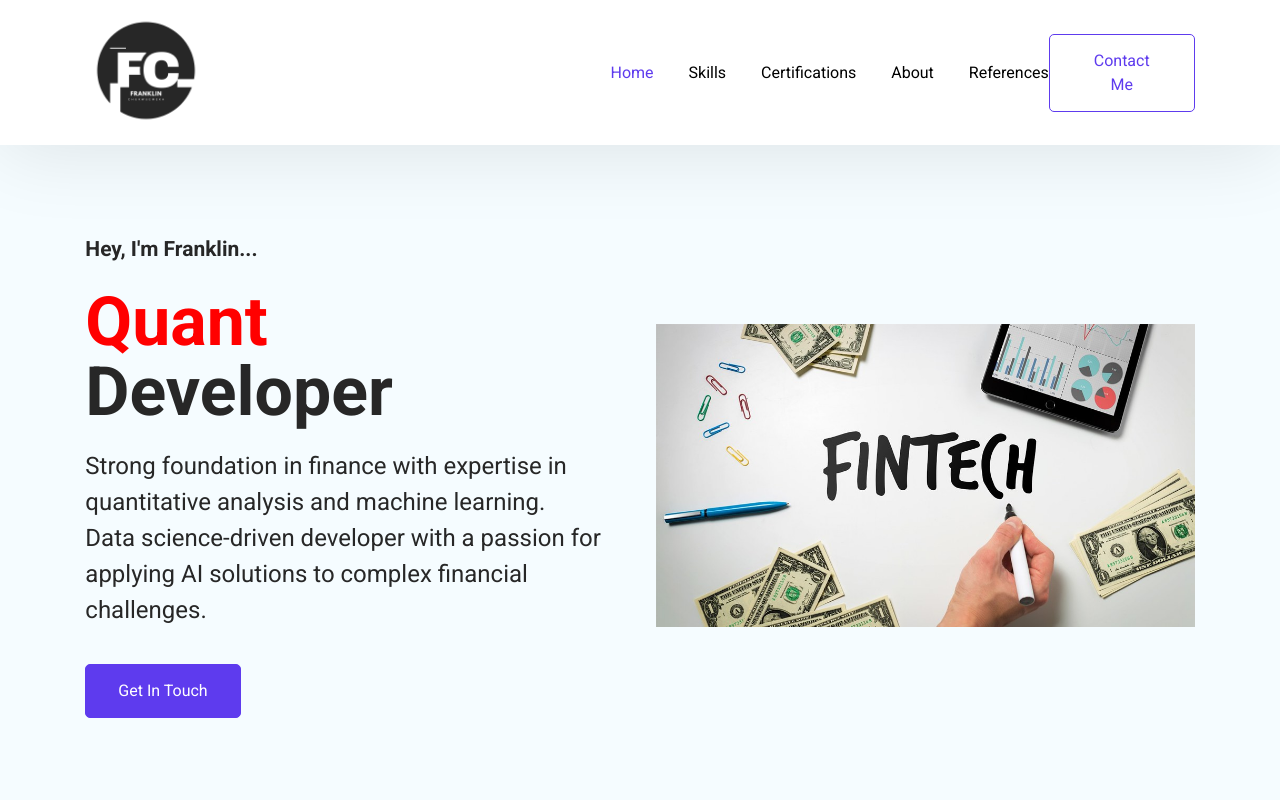
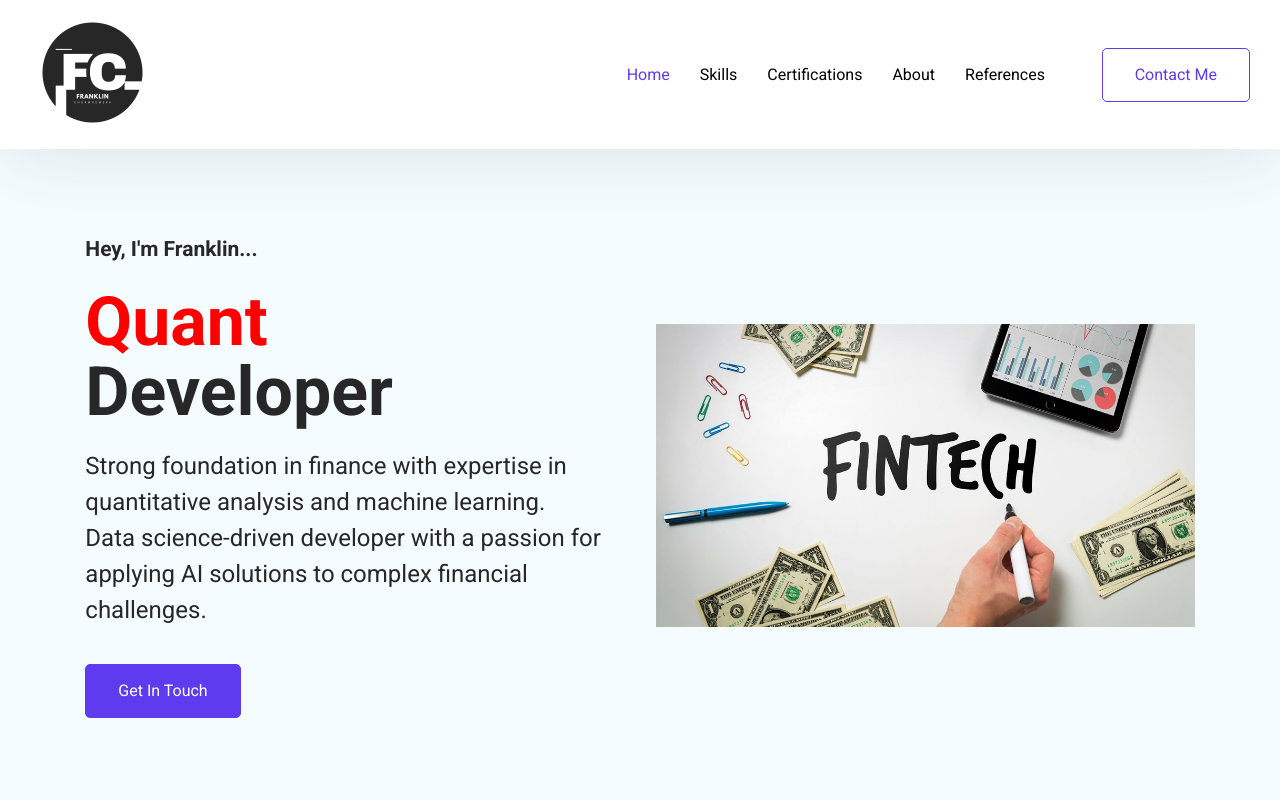
Before and after one commit to franklinchuks/my_profile, a React (Create React App) app: page / in a window 1280 px wide. Shown: the top 800 px of the page. Built offline with nearby package versions, Linux system fonts and the light colour scheme.

Commit message:
first commit 2

```diff
--- a/src/App.css
+++ b/src/App.css
@@ -161,7 +161,7 @@ h2 {
   display: flex;
   justify-content: space-between;
   align-items: center;
-  padding: 10px 85.333px;
+  padding: 10px 30px;
   background: var(--white);
   box-shadow: 0px 5.333px 80px 0 rgba(0, 0, 0, 0.1);
   position: fixed;
@@ -173,7 +173,7 @@ h2 {
   list-style: none;
   display: flex;
   align-items: flex-start;
-  gap: 35px;
+  gap: 30px;
   text-decoration: none;
 }
 .navbar--items ul > li > a {
@@ -193,6 +193,7 @@ h2 {
 
 .nav--logo {
   width: 25%;
+  border-radius: 50%;
 }
 /* Navbar Styler Ends */
 
```
